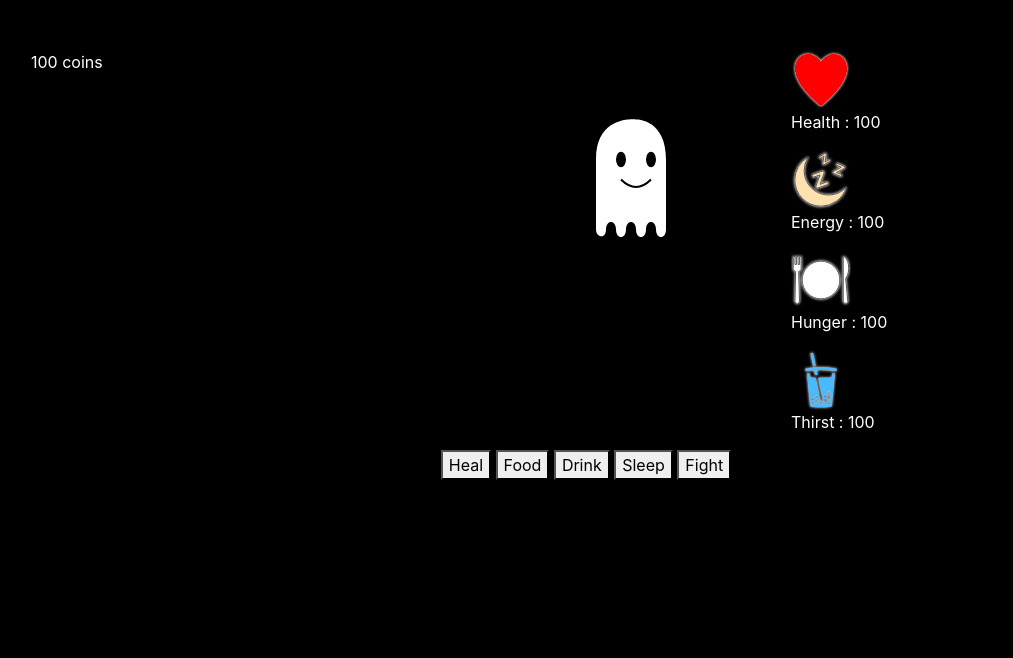
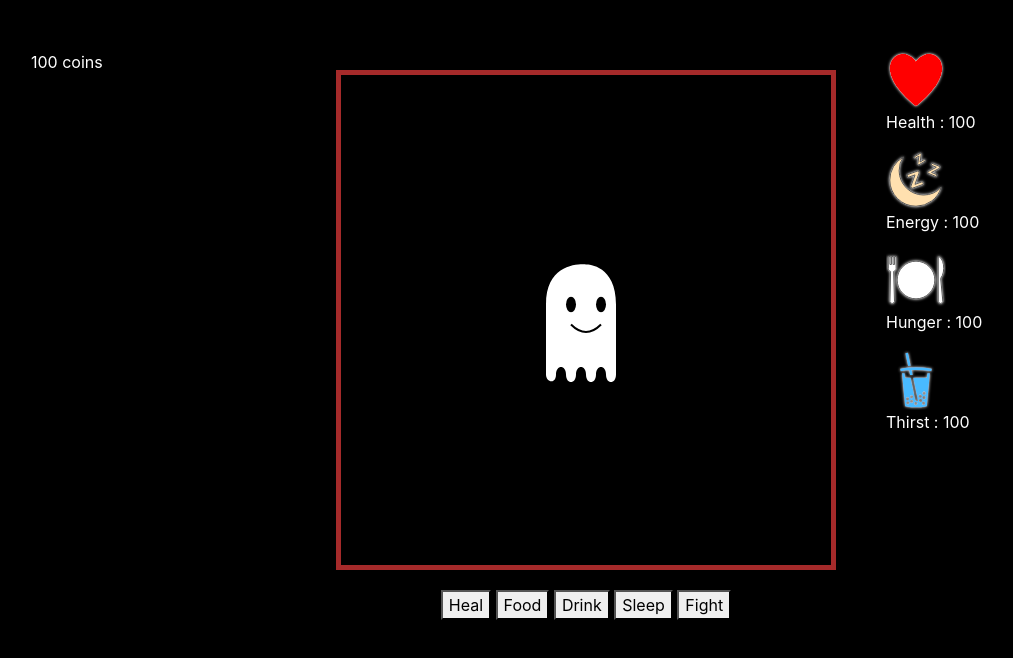
Before and after one commit to smcveigh-beyond/banshee-beag, a plain HTML site: page index.html in a window 1280 px wide. Shown: the whole page, without its empty margins (54-1067 px from the left). Drawn offline with nearby package versions, Linux system fonts and the light colour scheme.

Commit message:
centered ghost and added border

```diff
--- a/index.html
+++ b/index.html
@@ -11,6 +11,7 @@
                     <div class="money">100 coins</div>
                 </div>
                 <div class="col-sm">
+                    <div class="brown-border">
                         <svg id="banshee-beag" width="100" height="150" xmlns="http://www.w3.org/2000/svg" viewBox="0 0 100 150">
                             <!-- Ghost body -->
                             <path fill="#FFFFFF" d="M 50 10 c 0 0 -40 -5 -40 40 v 70 c 0 8 10 10 10 0 c 0 -10 10 -10 10 0 c 0 10 10 10 10 0 c 0 -10 10 -10 10 0 c 0 10 10 10 10 0 c 0 -10 10 -10 10 0 c 0 10 10 10 10 0 V 50 C 80 9 50 10 50 10 z"/>
@@ -22,8 +23,7 @@
                             <!-- Mouth -->
                             <path d="M35 70 Q 50 85, 65 70" stroke="black" stroke-width="2" fill="none" />
                         </svg>
-
-
+                    </div>
                 </div>
                 <div class="col-sm">
                     <div class="status-area" id="status-list">
--- a/style.css
+++ b/style.css
@@ -5,12 +5,20 @@ body{
 }
 
 #banshee-beag {
-  position: absolute;
-  top: 50px;
-  left: 50%;
-  transform: translateX(-50%);
+  position: relative;
+  top: 150px;
 }
 
 .inline-block-child {
   display: inline-block;
 }
+
+.brown-border {
+  border: 5px solid brown;
+  padding: 20px;
+  margin: 20px;
+  width: 500px;
+  height: 500px;
+  text-align: center;
+  background-color: black;
+}
```
Lines whose indentation alone changed are shown as unchanged.
